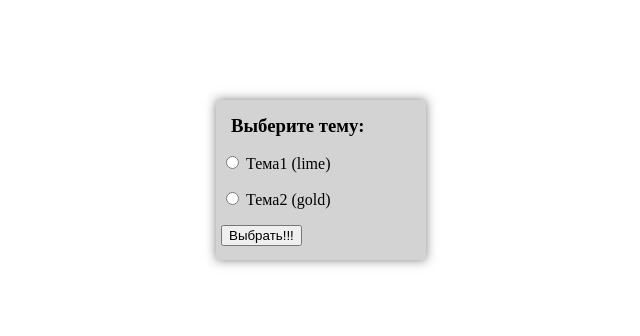
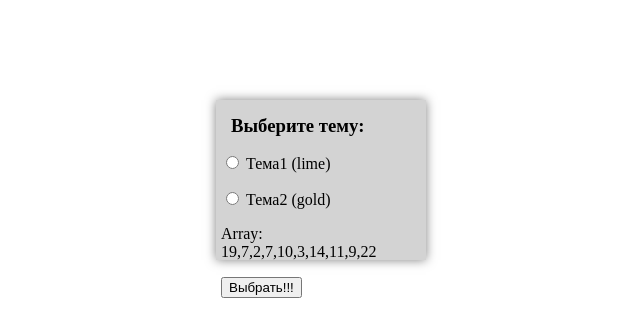
Before and after one commit to DenisVolhonsky/DenisVolhonsky.github.io, a plain HTML site: page JS11/index.html in a window 1280 px wide. Shown: the whole page, without its empty margins (319-959 px from the left). Drawn offline with Linux system fonts and the light colour scheme.

Commit message:
array in localStorage

```diff
--- a/JS11/index.html
+++ b/JS11/index.html
@@ -16,7 +16,7 @@
             <input type="radio" name="theme" id="theme2">
             <label for="theme2"> Тема2 (gold)</label>
         </p>
-
+        <p id="array"></p>
         <button id="selectTheme">Выбрать!!!</button>
     </div>
 
--- a/JS11/script.js
+++ b/JS11/script.js
@@ -46,3 +46,12 @@ document.getElementById('selectTheme').onclick = function () {
 
 //     Задание 3. Создайте массив, сохраните его в localStorage. Считайте массив из localStorage,
 //     выведите его на экран.
+
+let arr = [19,7,2,7,10,3,14,11,9,22];
+
+document.getElementById('array').innerHTML = `Array: ${arr}`;
+localStorage.setItem('array', arr);
+
+
+storageArr = localStorage.getItem('array');  //загрузить из LS
+document.getElementById('array').innerHTML = `Array: ${storageArr}`;
```
